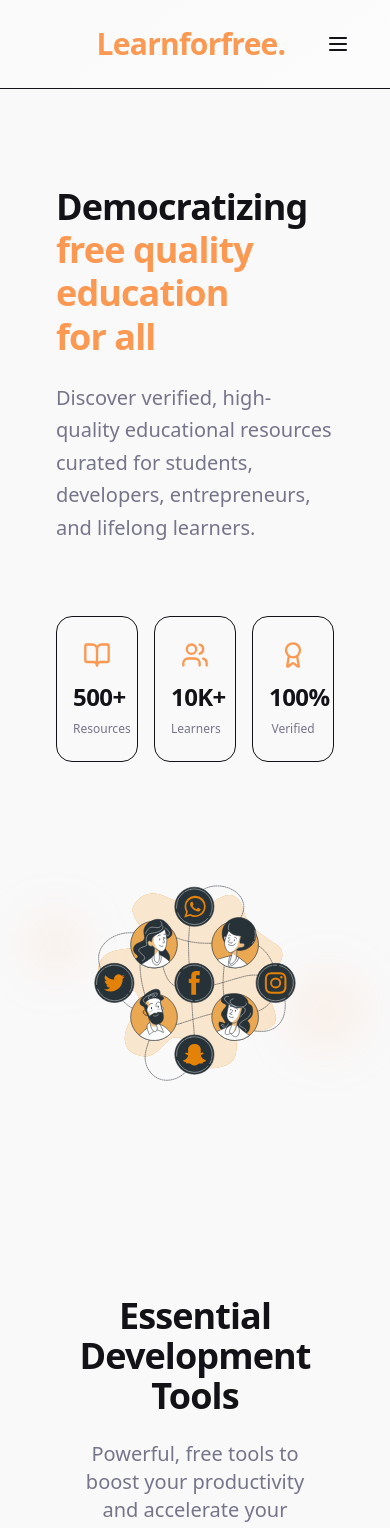
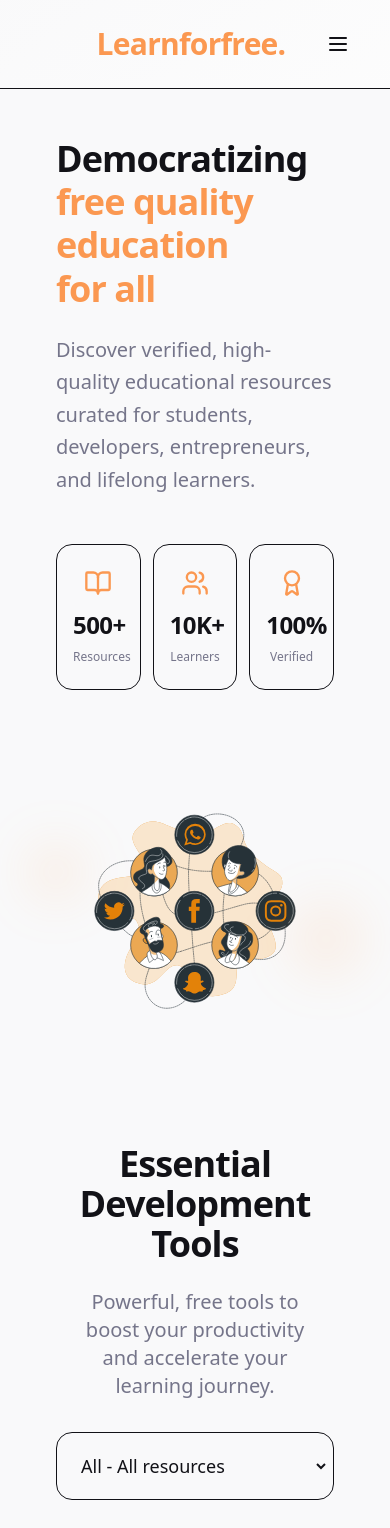
Before and after one commit to Raghul-M/LearnforFree, a React (Vite) app: page / in a window 390 px wide. Shown: the top 1528 px of the page. Built offline with nearby package versions, Linux system fonts and the light colour scheme.

Commit message:
refactored layout and spacing in Header, Hero, and Index components for improved responsiveness and visual consistency

```diff
--- a/src/components/Header.tsx
+++ b/src/components/Header.tsx
@@ -99,7 +99,6 @@ const Header = () => {
           <div className="md:hidden">
             <button
               onClick={handleMobileMenuToggle}
-              onTouchStart={handleMobileMenuToggle}
               className="mobile-menu-button text-foreground hover:text-primary transition-[var(--transition-fast)] p-4 rounded-full hover:bg-accent/50 relative z-[60] min-w-[48px] min-h-[48px] flex items-center justify-center touch-manipulation"
               aria-label="Toggle mobile menu"
               type="button"
--- a/src/components/Hero.tsx
+++ b/src/components/Hero.tsx
@@ -3,11 +3,11 @@ import { BookOpen, Users, Award } from "lucide-react";
 
 const Hero = () => {
   return (
-    <section className="hero-gradient py-24 px-6 min-h-[85vh] flex items-center">
+    <section className="hero-gradient py-12 md:py-24 px-6 min-h-[80vh] md:min-h-[85vh] flex items-center">
       <div className="container mx-auto">
-        <div className="grid lg:grid-cols-2 gap-16 items-center">
+        <div className="grid lg:grid-cols-2 gap-8 lg:gap-16 items-center">
           {/* Content */}
-          <div className="space-y-10 animate-slide-up">
+          <div className="space-y-6 md:space-y-10 animate-slide-up">
             <div className="space-y-6">
               <h1 className="text-4xl md:text-5xl lg:text-6xl heading-modern text-foreground leading-[1.2] text-balance">
                 Democratizing{" "}
@@ -22,7 +22,7 @@ const Hero = () => {
             </div>
 
             {/* Enhanced Stats */}
-            <div className="grid grid-cols-3 gap-4 sm:gap-6 md:gap-8 pt-8">
+            <div className="grid grid-cols-3 gap-3 sm:gap-6 md:gap-8 pt-6 md:pt-8">
               <div className="text-center group">
                 <div className="glass-effect rounded-2xl p-4 sm:p-6 md:p-8 lg:p-10 mb-4 group-hover:scale-105 transition-[var(--transition-smooth)]">
                   <div className="py-2 sm:py-3 md:py-4">
@@ -54,12 +54,12 @@ const Hero = () => {
           </div>
 
           {/* Hero Image */}
-          <div className="relative animate-fade-in">
-            <div className="relative overflow-hidden rounded-[2rem] shadow-[var(--shadow-xl)]">
+          <div className="relative animate-fade-in mt-8 lg:mt-0">
+            <div className="relative overflow-hidden rounded-[1.5rem] md:rounded-[2rem] shadow-[var(--shadow-xl)]">
               <img
                 src={heroImage}
                 alt="Social media and community learning illustration"
-                className="w-full h-auto object-contain transform hover:scale-105 transition-[var(--transition-slow)]"
+                className="w-full h-auto object-contain transform hover:scale-105 transition-[var(--transition-slow)] max-w-none"
               />
               {/* Modern overlay */}
               <div className="absolute inset-0 bg-[var(--gradient-primary)] opacity-5"></div>
--- a/src/pages/Index.tsx
+++ b/src/pages/Index.tsx
@@ -175,9 +175,9 @@ const Index = () => {
         <Hero />
 
         {/* Tools Section */}
-        <section className="py-20 px-6">
+        <section className="py-12 md:py-20 px-6">
           <div className="container mx-auto">
-            <div className="text-center mb-16">
+            <div className="text-center mb-8 md:mb-16">
               <h2 className="text-4xl md:text-5xl heading-modern text-foreground mb-6 text-balance">
                 Essential Development Tools
               </h2>
@@ -203,10 +203,10 @@ const Index = () => {
 
             {/* Load More Resources Button */}
             {!showMoreResources && activeCategory !== "all" && categoryFilteredTools.length > 4 && (
-              <div className="text-center mt-12">
+              <div className="text-center mt-8 md:mt-12">
                 <button
                   onClick={() => setShowMoreResources(true)}
-                  className="btn-primary px-8 py-4 text-lg"
+                  className="btn-primary px-6 md:px-8 py-3 md:py-4 text-base md:text-lg"
                 >
                   Load More Resources ({categoryFilteredTools.length - 4} more)
                 </button>
@@ -215,10 +215,10 @@ const Index = () => {
 
             {/* Show Less Button */}
             {showMoreResources && activeCategory !== "all" && categoryFilteredTools.length > 4 && (
-              <div className="text-center mt-12">
+              <div className="text-center mt-8 md:mt-12">
                 <button
                   onClick={() => setShowMoreResources(false)}
-                  className="btn-secondary px-8 py-4 text-lg"
+                  className="btn-secondary px-6 md:px-8 py-3 md:py-4 text-base md:text-lg"
                 >
                   Show Less
                 </button>
@@ -241,9 +241,9 @@ const Index = () => {
         </section>
 
         {/* Trust Section */}
-        <section className="py-20 px-6 bg-[var(--gradient-surface)]">
+        <section className="py-12 md:py-20 px-6 bg-[var(--gradient-surface)]">
           <div className="container mx-auto text-center">
-            <h3 className="text-3xl md:text-4xl heading-modern text-foreground mb-16 text-balance">
+            <h3 className="text-3xl md:text-4xl heading-modern text-foreground mb-8 md:mb-16 text-balance">
               Why Choose Learnforfree?
             </h3>
             <div className="grid md:grid-cols-3 gap-6 md:gap-8 lg:gap-12">
```
